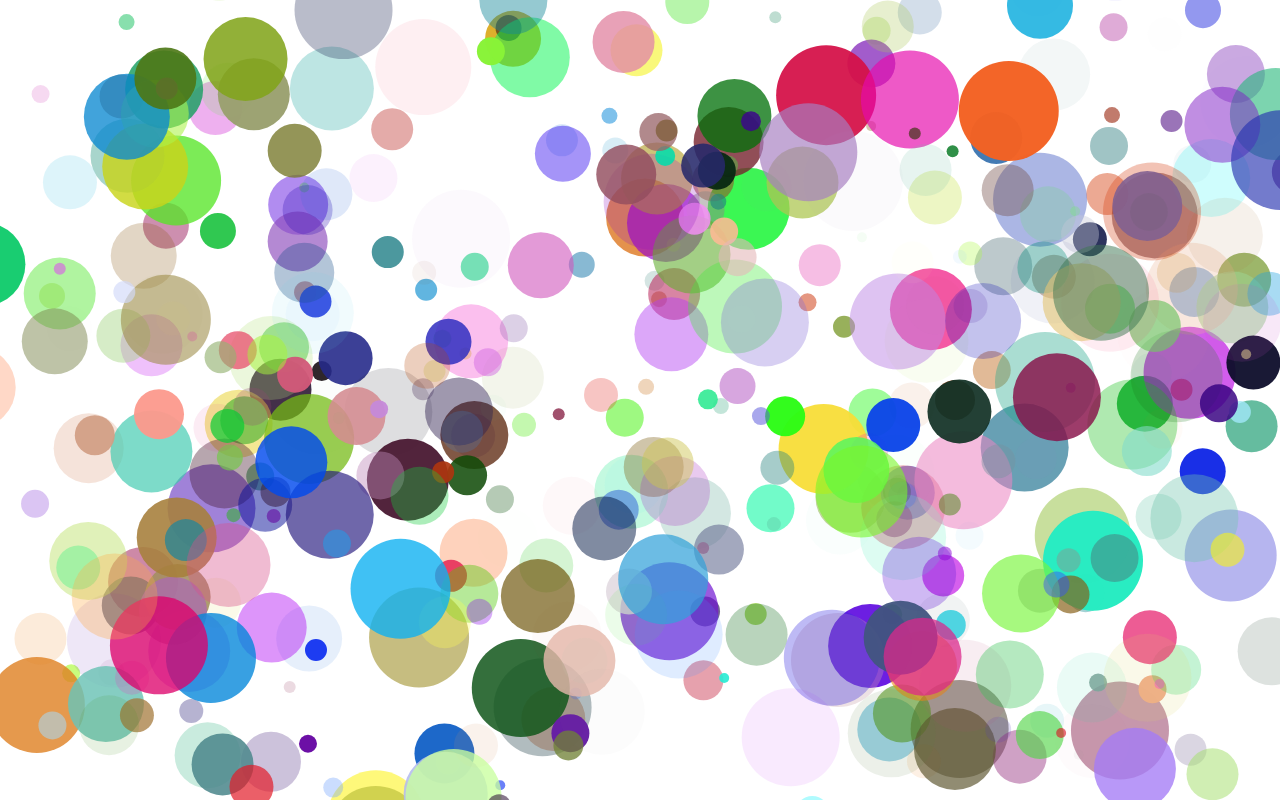
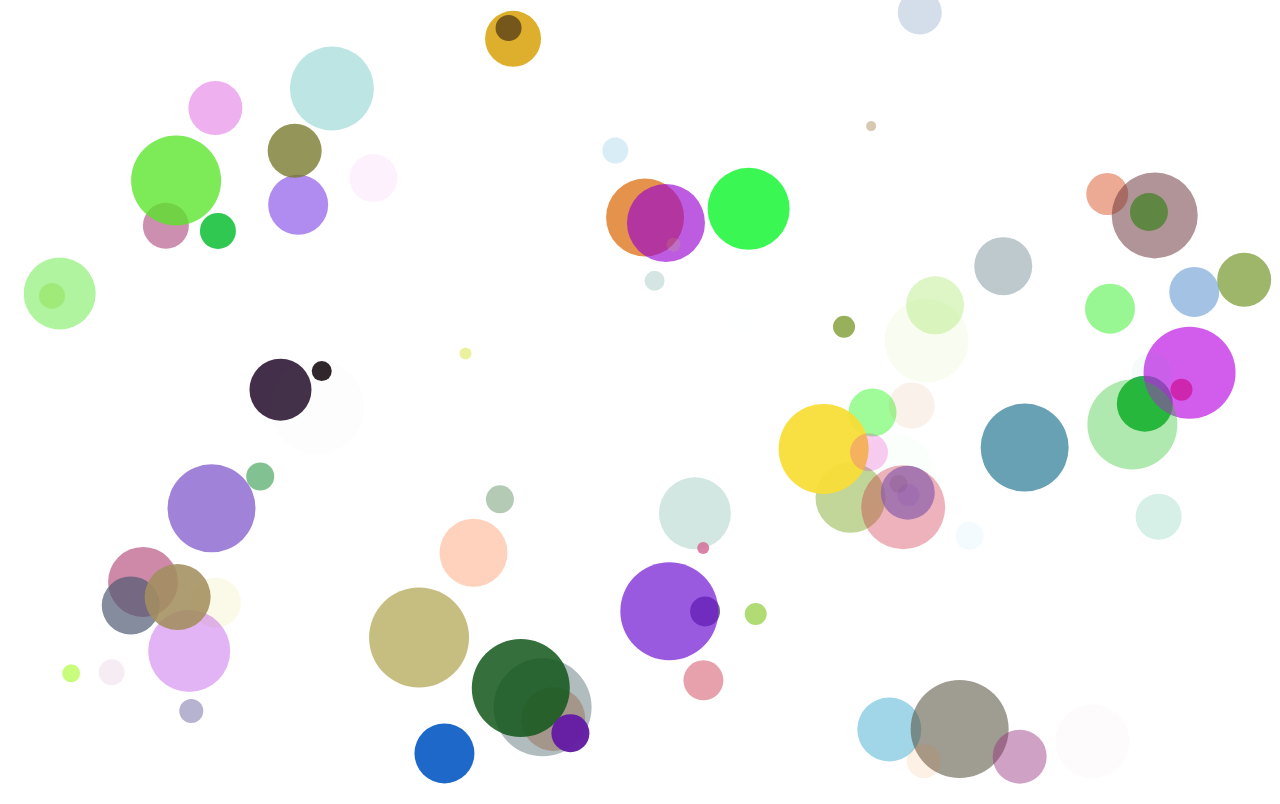
Before and after one commit to adampash/canvas-experiments, a plain HTML site: page balls/index.html in a window 1280 px wide. Drawn offline with Linux system fonts and the light colour scheme.

Commit message:
Extracted Circles from app.js

```diff
--- a/balls/index.html
+++ b/balls/index.html
@@ -12,6 +12,7 @@ body {
 }
 </style>
 <script src="js/jquery.js"></script>
+<script src="js/balls.js"></script>
 <script src="js/app.js"></script>
 </head>
 
--- a/balls/js/app.js
+++ b/balls/js/app.js
@@ -5,7 +5,7 @@ window.onload = function() {
   canvas.height = $(window).height();
   canvas.width = $(window).width();
   context = Context = canvas.getContext('2d');
-  circles = new Circles(500);
+  circles = new Circles(100);
 }
 
 $(window).resize(function() {
@@ -14,87 +14,8 @@ $(window).resize(function() {
   canvas.width = $(window).width();
 });
 
-function Circle() {
-  this.down = Math.floor(Math.random() * 2);
-  this.right = Math.floor(Math.random() * 2);
-  this.position = {
-    x: randNumFromZeroTo(canvas.width),
-    y: randNumFromZeroTo(canvas.height)
-  };
-  this.size = randNumFromZeroTo(45) + 5;
-  this.color = randomColor();
-  this.age = 0;
-  this.direction = {
-    x: Math.random() * 2 - 1,
-    y: Math.random() * 2 - 1
-  }
-}
-
-randomColor = function() {
-  var s = 'rgba(';
-  var i = 0;
-  while (i < 3) {
-    i++;
-    s += randNumFromZeroTo(255) + ',';
-  }
-  s += Math.random() * 1;
-  s += ')';
-  return s;
-}
-
-randNumFromZeroTo = function randNumFromZeroTo(n) {
-  return Math.floor(Math.random() * (n + 1));
-}
-
-Circle.prototype.draw = function() {
-  context.beginPath();
-  context.arc(this.position.x, this.position.y, this.size, 0, 2 * Math.PI, false);
-  context.fillStyle = this.color;
-  context.fill();
-}
-
-Circle.prototype.update = function() {
-  if (this.position.x + this.size > canvas.width)
-    this.right = 0;
-  else if (this.position.x - this.size < 0)
-    this.right = 1;
-  if (this.position.y + this.size > canvas.height)
-    this.down = 0;
-  else if (this.position.y - this.size < 0)
-    this.down = 1;
-  if (this.right)
-    this.position.x = this.position.x + this.direction.x + this.age * 0.00005;
-  else
-    this.position.x = this.position.x - this.direction.x - this.age * 0.00005;
-  if (this.down) {
-    this.position.y = this.position.y + this.direction.y + this.age * 0.00005;
-  } else {
-    this.position.y = this.position.y - this.direction.y - this.age * 0.00005;
-  }
-  this.age++;
-}
-
 function clearWindow() {
   canvas.width = canvas.width;
-}
-
-function Circles(n) {
-  this.circles = [];
-  for (i = 0; i < n; i++) {
-    this.circles.push(new Circle());
-  }
-}
-
-Circles.prototype.draw = function() {
-  this.circles.forEach(function(circle) {
-    circle.draw();
-  });
-}
-
-Circles.prototype.update = function() {
-  this.circles.forEach(function(circle) {
-    circle.update();
-  });
 }
 
 function draw() {
--- /dev/null
+++ b/balls/js/balls.js
@@ -0,0 +1,87 @@
+function Circle() {
+  var args = {};
+  if (arguments.length > 0) {
+    console.log('has arguments', arguments.length, arguments['foo']);
+    args = arguments[0];
+  }
+  this.down = args.down || Math.floor(Math.random() * 2);
+  this.right = args.right || Math.floor(Math.random() * 2);
+  this.position = args.position || {
+    x: randNumFromZeroTo(canvas.width),
+    y: randNumFromZeroTo(canvas.height)
+  };
+  this.size = args.size || randNumFromZeroTo(45) + 5;
+  this.color = args.color || randomColor();
+  this.age = 0;
+  this.direction = args.direction || {
+    x: Math.random() * 2 - 1,
+    y: Math.random() * 2 - 1
+  }
+}
+
+randomColor = function() {
+  var s = 'rgba(';
+  var i = 0;
+  while (i < 3) {
+    i++;
+    s += randNumFromZeroTo(255) + ',';
+  }
+  s += Math.random() * 1;
+  s += ')';
+  return s;
+}
+
+randNumFromZeroTo = function randNumFromZeroTo(n) {
+  return Math.floor(Math.random() * (n + 1));
+}
+
+Circle.prototype.draw = function() {
+  context.beginPath();
+  context.arc(this.position.x, this.position.y, this.size, 0, 2 * Math.PI, false);
+  context.fillStyle = this.color;
+  context.fill();
+}
+
+Circle.prototype.update = function() {
+  if (this.position.x + this.size > canvas.width)
+    this.right = 0;
+  else if (this.position.x - this.size < 0)
+    this.right = 1;
+  if (this.position.y + this.size > canvas.height)
+    this.down = 0;
+  else if (this.position.y - this.size < 0)
+    this.down = 1;
+  if (this.right)
+    this.position.x = this.position.x + this.direction.x + this.age * 0.00005;
+  else
+    this.position.x = this.position.x - this.direction.x - this.age * 0.00005;
+  if (this.down) {
+    this.position.y = this.position.y + this.direction.y + this.age * 0.00005;
+  } else {
+    this.position.y = this.position.y - this.direction.y - this.age * 0.00005;
+  }
+  this.age++;
+}
+
+function Circles(n) {
+  this.circles = [];
+  var args = {};
+  if (arguments.length > 1) {
+    args = arguments[1];
+  }
+  for (i = 0; i < n; i++) {
+    this.circles.push(new Circle(args));
+  }
+}
+
+Circles.prototype.draw = function() {
+  this.circles.forEach(function(circle) {
+    circle.draw();
+  });
+}
+
+Circles.prototype.update = function() {
+  this.circles.forEach(function(circle) {
+    circle.update();
+  });
+}
```
